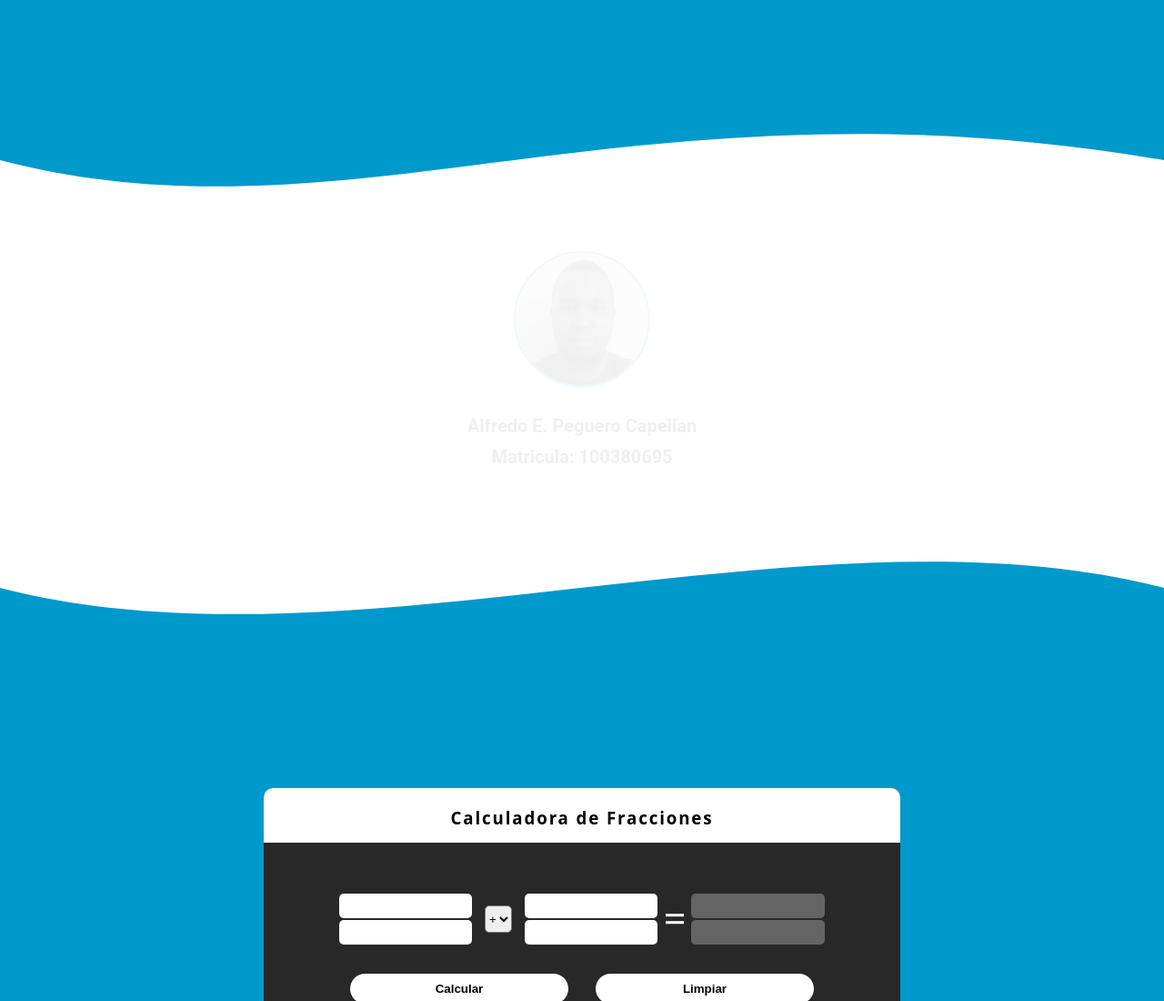
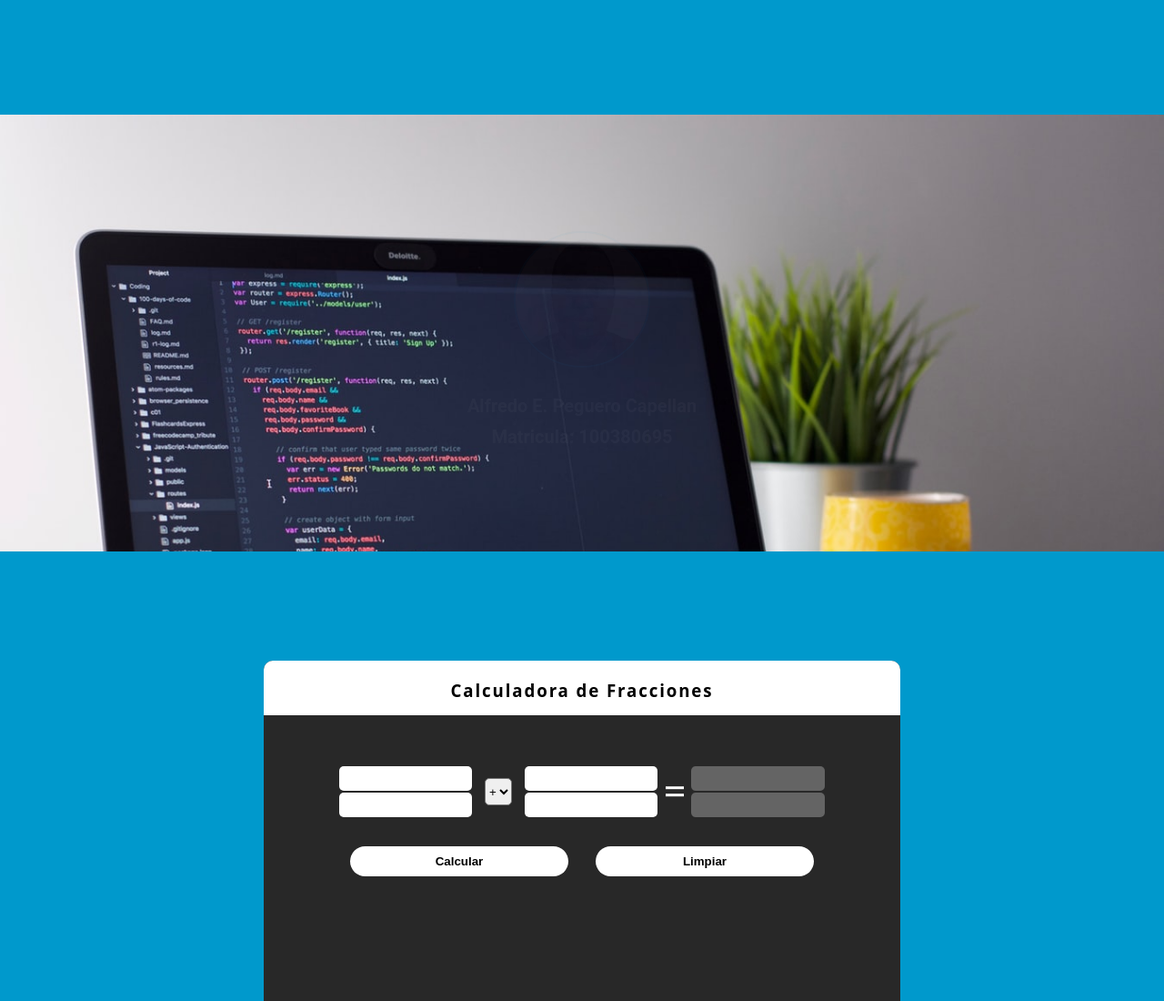
Before and after one commit to alfre26/ProyectoParcial, a plain HTML site: page index.html in a window 1280 px wide. Shown: the part 1700-2800 px from the top of the page at 91% size. Drawn offline with nearby package versions, Linux system fonts and the light colour scheme.

Commit message:
Proyecto Parcial

```diff
--- a/css/style.css
+++ b/css/style.css
@@ -68,6 +68,9 @@ body {
 .universidad {
   background-image: url("../img/Bandera_de_la_Uasd.svg");
   background-size: cover;
+  background-attachment: fixed;
+  background-repeat: no-repeat;
+  background-position: center;
   min-height: 100vh;
 }
 
@@ -160,7 +163,10 @@ body {
 
 /* ------------------------- Section Estudiante ------------------------ */
 .estudiante{
-  min-height: 40vh;
+  min-height: 60vh;
+  background: url("/img/bg-student.jpg");
+  background-attachment: fixed;
+  background-size: cover;
 }
 
 .estudiante .container {
@@ -169,19 +175,21 @@ body {
   justify-content: center;
   align-items: center;
   flex-direction: column;
-
 }
 
-.estudiante .foto{
+.estudiante img{
   width: 150px;
   height: 150px;
   border-radius: 50%;
   border: 2px solid #0099CC;
   outline: 20px;
+  margin-top: 8em;
   margin-bottom: 20px;
+  opacity: 1;
 }
 .estudiante .matricula,
 .estudiante .name{
+  color: #fff;
   font-family: 'Roboto', sans-serif;
   font-size: 20px;
   font-weight: 600;
--- a/index.html
+++ b/index.html
@@ -141,18 +141,7 @@
       </div>
     </div>
 
-    <div style="height: 150px; overflow: hidden;">
-      <svg
-        viewBox="0 0 500 150"
-        preserveAspectRatio="none"
-        style="height: 100%; width: 100%;"
-      >
-        <path
-          d="M0.00,49.98 C149.99,150.00 271.49,-49.98 500.00,49.98 L500.00,0.00 L0.00,0.00 Z"
-          style="stroke: none; fill: #0099CC;"
-        ></path>
-      </svg>
-    </div>
+
     <!-- Estudiante -->
 
     <div class="estudiante">
@@ -164,18 +153,7 @@
     </div>
     <!-- Ejercicio -->
 
-    <div style="height: 150px; overflow: hidden;">
-      <svg
-        viewBox="0 0 500 150"
-        preserveAspectRatio="none"
-        style="height: 100%; width: 100%;"
-      >
-        <path
-          d="M0.00,49.98 C149.99,150.00 349.20,-49.98 500.00,49.98 L500.00,150.00 L0.00,150.00 Z"
-          style="stroke: none; fill: #0099CC;"
-        ></path>
-      </svg>
-    </div>
+
     <div class="ejercicio" id="Ejercicio">
       <div class="card-box">
         <div class="card-body">
```
Also changed, not shown: img/bg-student.jpg (added).
